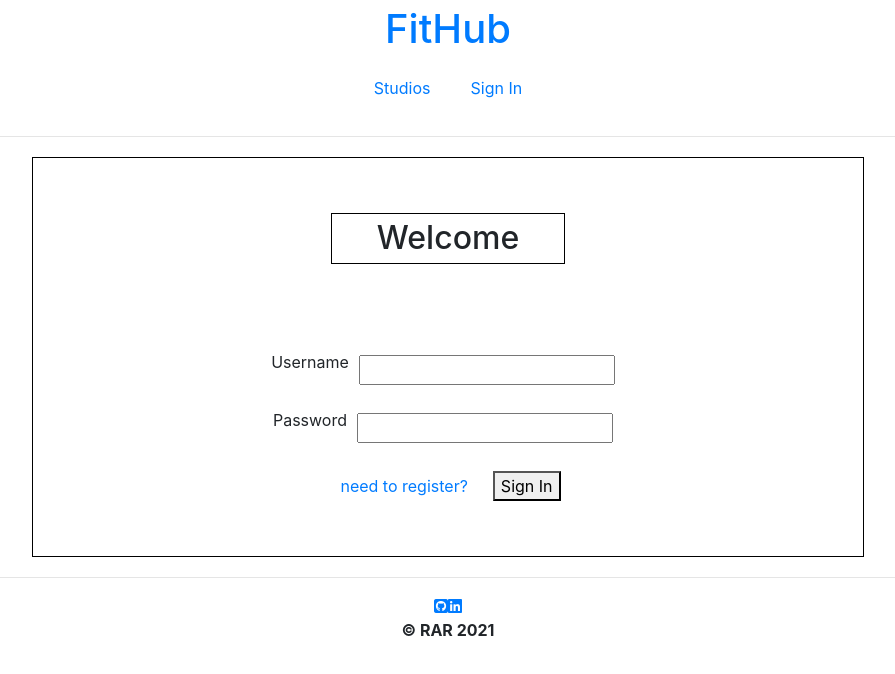
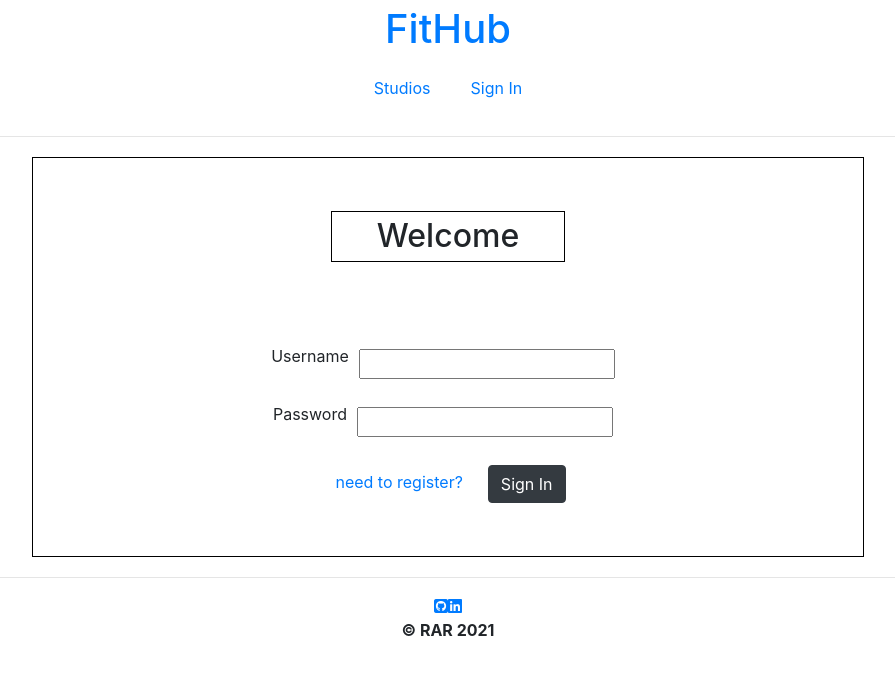
Before and after one commit to rararamberg/fithub, a React (Create React App) app in the folder client/: page /signin in a window 1280 px wide. Shown: the top 674 px of the page, without its empty margins (192-1087 px from the left). Built offline with nearby package versions, Linux system fonts and the light colour scheme; no server answers; sample sign-in values are in the browser's storage.

Commit message:
bootstrap button added login

```diff
--- a/client/src/screens/Login/Login.jsx
+++ b/client/src/screens/Login/Login.jsx
@@ -1,6 +1,7 @@
 import React, { useState } from "react";
 import { Link } from "react-router-dom";
 import "./Login.css";
+import Button from 'react-bootstrap/Button';
 
 function Login(props) {
   const [formData, setFormData] = useState({
@@ -48,7 +49,7 @@ function Login(props) {
         </label>
         <div className="register-link-login-button-div">
           <Link to="/register">need to register?</Link>
-          <button>Sign In</button>
+          <Button variant="dark">Sign In</Button>
         </div>
       </form>
     </div>
```
